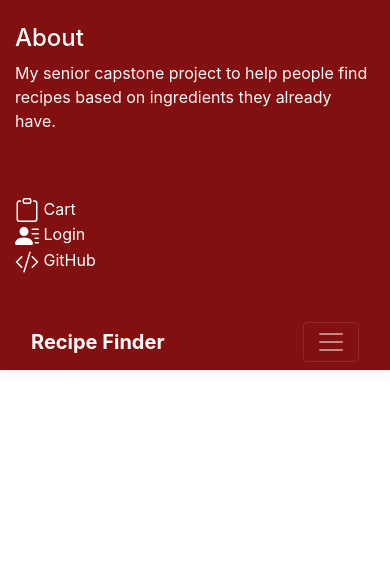
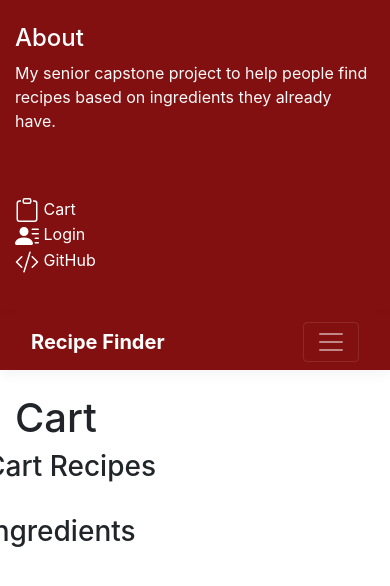
Before and after one commit to logm/CapstoneProject, a Flask app: page /cart in a window 390 px wide, after a click that opens the changed part. Shown: the top 586 px of the page. Run offline with Flask 2, Linux system fonts and the light colour scheme; some libraries are stand-ins or nearby versions.

Commit message:
cart first step

```diff
--- a/recipefinder/project/app/routes.py
+++ b/recipefinder/project/app/routes.py
@@ -4,7 +4,7 @@
 from tinydb import TinyDB, Query, where
 import validators
 
-db = TinyDB('db.json')
+db = TinyDB('db-test.json')
 
 class RecipeList:
 	def __init__(self):
@@ -65,6 +65,9 @@
 # recipeTable = db.search(where('type') == 'recipe')
 rq = RecipeList()
 rlist  = rq.getFilteredList(None)
+cartRecipes = []
+
+
 
 @app.route('/', methods=['GET', 'POST'])
 @app.route('/index', methods=['GET', 'POST'])
@@ -96,4 +99,5 @@
 
 @app.route('/cart')
 def cart():
-	return render_template('cart.html', title='Cart')
+	cartRecipes = rlist
+	return render_template('cart.html', title='Cart', cartRecipes = cartRecipes, input_ingredient_list = input_ingredient_list)
--- a/recipefinder/project/app/templates/cart.html
+++ b/recipefinder/project/app/templates/cart.html
@@ -1,3 +1,32 @@
 {% extends "base.html" %}
 
-<h1>Cart</h1>
+{% block content %}
+<span class="col-sm"></span>
+
+<h1 class="col-sm">Cart</h1>
+
+<div class="row">
+
+	<span class="col-sm"></span>
+	<ul class="list-group list-group-flush col-sm">
+		<h3>Cart Recipes</h3>
+		{% for recipe in cartRecipes %}
+
+		<a href = "{{ recipe.linkFull }}">
+			<img src="{{ recipe.image_url }}" class="card-img-bottom" alt="...">
+			<li class="list-group-item">{{ recipe.title }}</li>
+		</a>
+		{%endfor %}
+	</ul>
+
+	<span class="col-sm"></span>
+	<br>
+	<ul class="list-group list-group-flush col-sm">
+		<h3>Ingredients</h3>
+		{% for ingredient in input_ingredient_list %}
+		<li class="list-group-item">{{ ingredient }}</li>
+		{%endfor %}
+	</ul>
+	<span class="col-sm"></span>
+</div>
+{% endblock %}
--- a/recipefinder/project/app/templates/index.html
+++ b/recipefinder/project/app/templates/index.html
@@ -73,7 +73,7 @@
 								{% if recipe.isWebsite == True %}
 									<a href="{{ recipe.linkFull }}">
 										<button type="button" class="btn btn-link" data-toggle="popover" data-trigger="hover"
-											data-content="{{ recipe.linkFull }}">{{ recipe.link }}</button>
+											data-content="{{ recipe.linkFull }}">Source</button>
 									</a>
 								{% else %}
 								<button type="button" class="btn btn-link" data-toggle="popover" data-trigger="hover"
```
